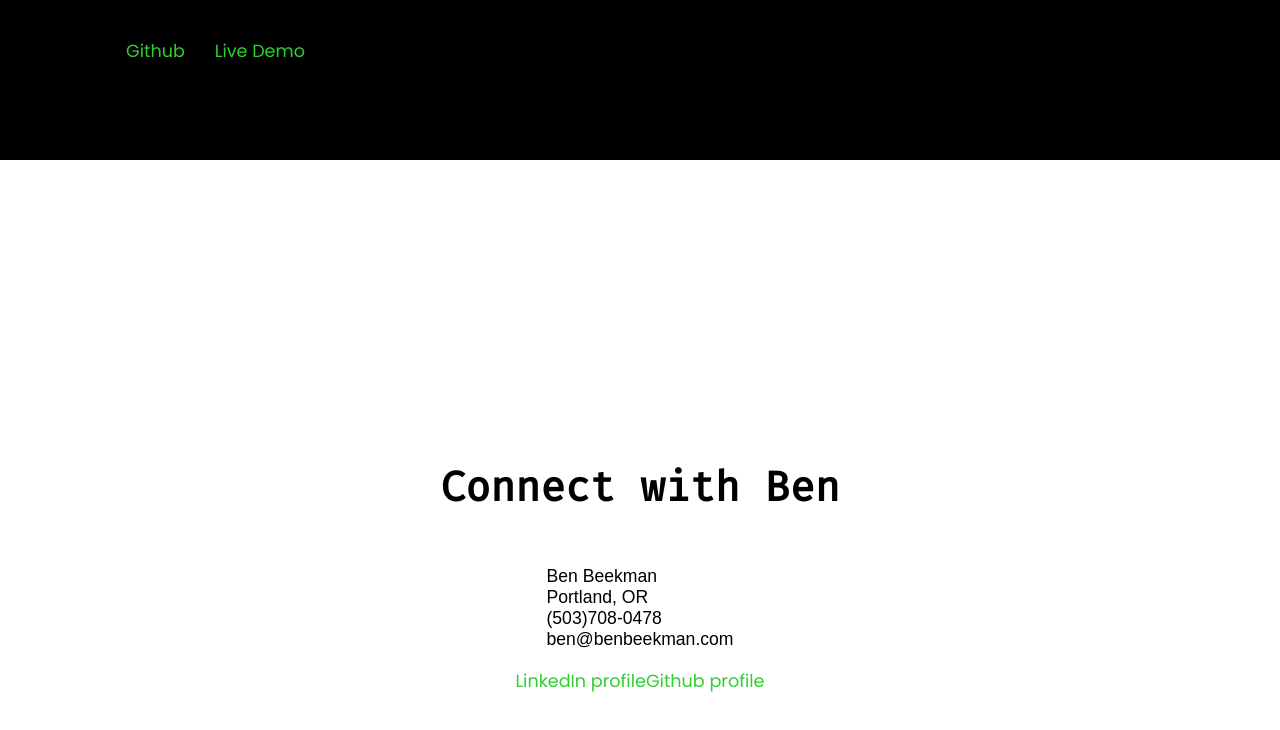
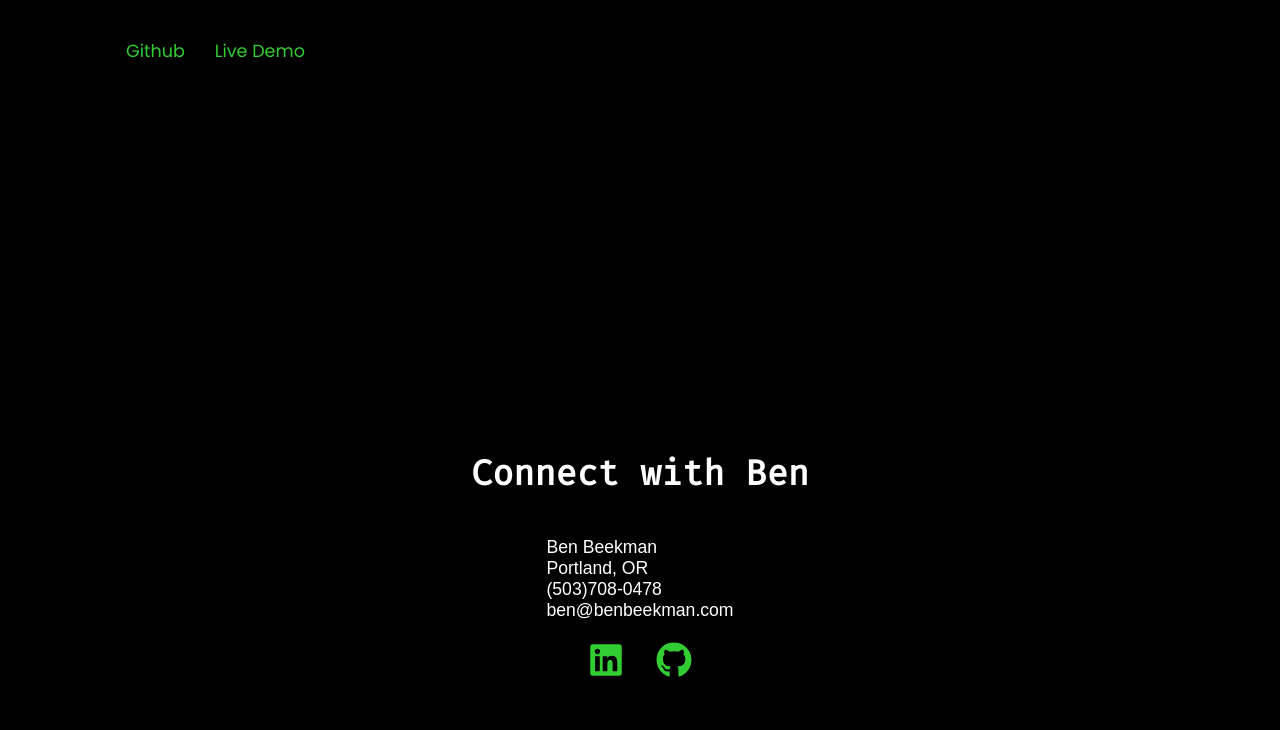
Before and after one commit to beekman/react-dev-portfolio, a React app: page / in a window 1280 px wide. Shown: the part 3390-4120 px from the top of the page. Built offline with nearby package versions, Linux system fonts and the light colour scheme.

Commit message:
github and linkedin svg icons, other css fixes

```diff
--- a/package.json
+++ b/package.json
@@ -31,6 +31,7 @@
     "react-anchor-link-smooth-scroll": "1.0.12",
     "react-animate-on-scroll": "2.1.5",
     "react-dom": "16.13.1",
+    "react-icons": "3.10.0",
     "react-scroll": "1.7.16",
     "react-typist": "2.0.5"
   },
--- a/src/components/App.css
+++ b/src/components/App.css
@@ -13,6 +13,9 @@ body {
   a {
     text-decoration: none;
     color: limegreen;
+    transition-timing-function: ease;
+    transition-duration: 1s;
+    transition-property: color;
 
     .Active {
       color: white;
@@ -36,7 +39,7 @@ body {
       color: white;
       padding-left: 1rem;
 
-      > strong {
+      strong {
       font-size: 2rem;
       font-weight: bold;
       font-style: normal;
@@ -80,19 +83,7 @@ body {
         li {
           padding: 0 1rem;
 
-          a {
-            text-decoration: none;
-            color: limegreen;
 
-            .Active {
-              color: white;
-            }
-
-            :active, :hover {
-              color: yellow;
-              cursor: pointer;
-            }
-          }
         }
       }
     }
@@ -152,13 +143,22 @@ body {
 
 
   .Contact{
-    background-color: white;
-    color: black;
+    background-color: black;
+    color: white;
     display: flex;
     flex-direction: column;
     justify-content: center;
     min-height: 100vh;
     align-items: center;
+
+    section {
+      font-size:36px;
+      justify-content: space-evenly;
+      display: flex;
+      a{
+        padding: 0 1rem;
+      }
+    }
   }
 
   .About {
--- a/src/components/Contact/Contact.js
+++ b/src/components/Contact/Contact.js
@@ -1,21 +1,22 @@
 import React from 'react';
 import PropTypes from 'prop-types';
 import styles from '../App.css';
-
+import { FaGithub } from 'react-icons/fa';
+import { FaLinkedin } from 'react-icons/fa';
 const Contact = ({ contact }) => {
 
   return (
     <div className={styles.Contact}>
-      <h2>{contact.heading}</h2>
+      <h1>{contact.heading}</h1>
       <div className="address">
         <p>{contact.name}<br />
           {contact.city}, {contact.state}<br />
           {contact.phone}<br />
           {contact.email}</p>
       </div>
-      <aside><a href={contact.linkedinURL}>LinkedIn profile</a>
-        <a href={contact.githubURL}>Github profile</a>
-      </aside>
+      <section className={styles.social}><a href={contact.linkedinURL}><FaLinkedin /></a>
+        <a href={contact.githubURL}><FaGithub /></a>
+      </section>
     </div >
   );
 };
```
Also changed, not shown: 1 other file.
